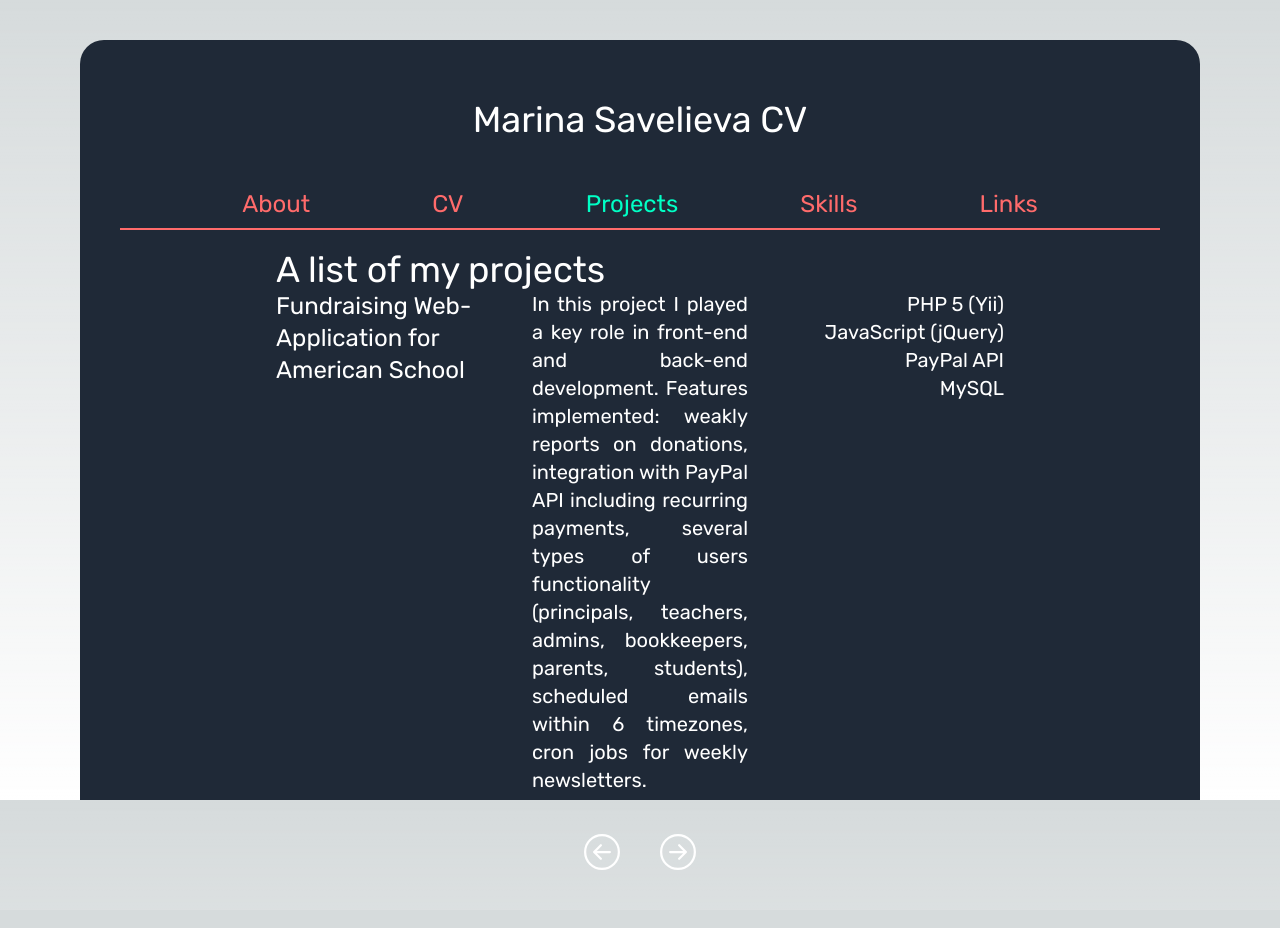
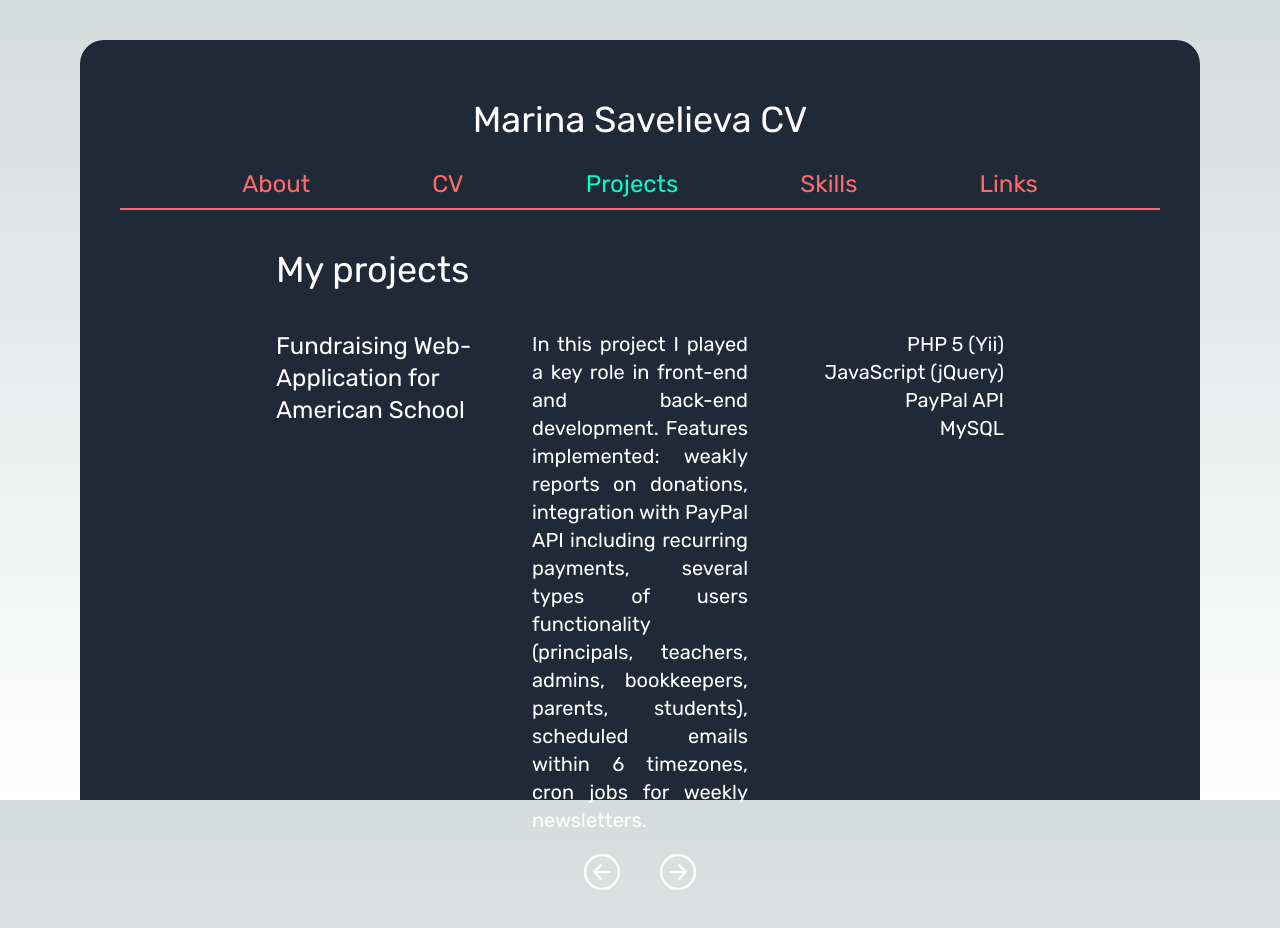
Before and after one commit to savelievamareena/cv, a Next.js app: page /projects in a window 1280 px wide. Shown: the top 928 px of the page. Built offline with nearby package versions, Linux system fonts and the light colour scheme; data requests are answered from the project's data file.

Commit message:
Layout fix

```diff
--- a/app/components/Navigation.jsx
+++ b/app/components/Navigation.jsx
@@ -27,7 +27,7 @@ export default function Navigation() {
     })
 
     return(
-        <nav className={`min-w-full flex flex-row justify-evenly my-5 border-b-2 border-coral-pink py-2`}>
+        <nav className={`min-w-full flex flex-row justify-evenly border-b-2 border-coral-pink py-2 mb-10`}>
             {links}
         </nav>
     )
--- a/app/projects/ProjectsList.jsx
+++ b/app/projects/ProjectsList.jsx
@@ -48,15 +48,15 @@ export default function ProjectsList() {
         }
     }
 
-    if (loading) return <p>Loading...</p>
-    if (!pData) return <p>No profile data</p>
+    if (loading) return <p className="pt-10">Loading...</p>
+    if (!pData) return <p className="pt-10">No profile data</p>
 
     return(
-        <div className="flex flex-col flex-grow h-full">
+        <div className="flex flex-col h-full pt-10">
             <div key={activeProject.id} className="flex justify-evenly flex-row">
-                <div className="text-2xl w-64 shrink-0">{activeProject.title}</div>
+                <div className="text-2xl w-64 shrink-0 pr-4">{activeProject.title}</div>
                 <div className="text-xl shrink text-justify">{activeProject.description}</div>
-                <div className="text-xl shrink-0 w-64 text-right">
+                <div className="text-xl shrink-0 w-64 text-right pl-4">
                     {activeProject.technologies?.map((technology, i) => {
                         return(
                             <div key={i}>{technology}</div>
@@ -64,7 +64,7 @@ export default function ProjectsList() {
                     })}
                 </div>
             </div>
-            <div className="flex flex-row space-x-10 text-4xl place-content-center mt-auto mb-10">
+            <div className="flex flex-row space-x-10 text-4xl place-content-center mt-auto mb-20">
                 <BsArrowLeftCircle className="cursor-pointer" onClick={projectsFlipPrev} />
                 <BsArrowRightCircle className="cursor-pointer" onClick={projectsFlipNext} />
             </div>
--- a/app/projects/page.jsx
+++ b/app/projects/page.jsx
@@ -3,7 +3,7 @@ import ProjectsList from "@/app/projects/ProjectsList";
 export default function Projects() {
     return(
         <main className="w-70 mx-auto h-full">
-            <h2 className="text-4xl">A list of my projects</h2>
+            <h2 className="text-4xl">My projects</h2>
             <ProjectsList/>
         </main>
     )
--- a/app/skills/SkillsList.jsx
+++ b/app/skills/SkillsList.jsx
@@ -13,7 +13,7 @@ export default function SkillsList() {
     ];
 
     return(
-        <div className="flex flex-col text-xl">
+        <div className="flex flex-col text-xl pt-10">
             <div className="flex">
                 <div className="w-36 flex-shrink-0 p-2"></div>
                 {skillsLevels.map((level, index) => (
--- a/app/skills/page.jsx
+++ b/app/skills/page.jsx
@@ -2,8 +2,8 @@ import SkillsList from "@/app/skills/SkillsList";
 
 export default function Projects() {
     return(
-        <main className="w-50 mx-auto">
-            <h2 className="text-4xl my-3 pb-5">Skills</h2>
+        <main className="w-50 mx-auto h-full">
+            <h2 className="text-4xl">Skills</h2>
             <SkillsList/>
         </main>
     )
```
